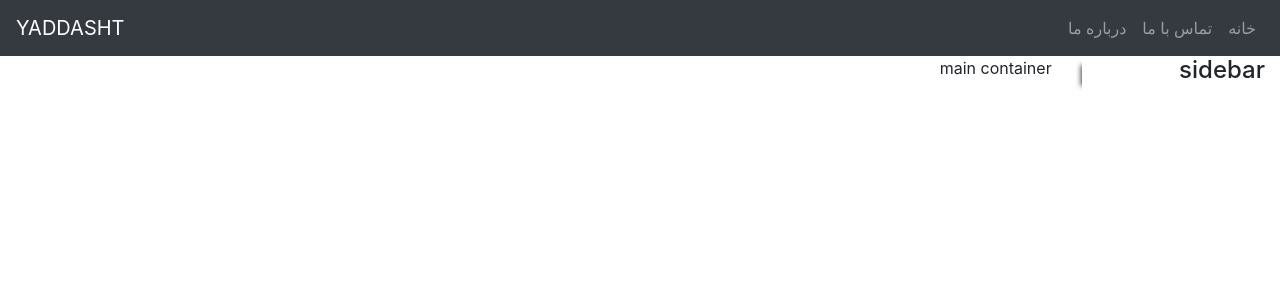
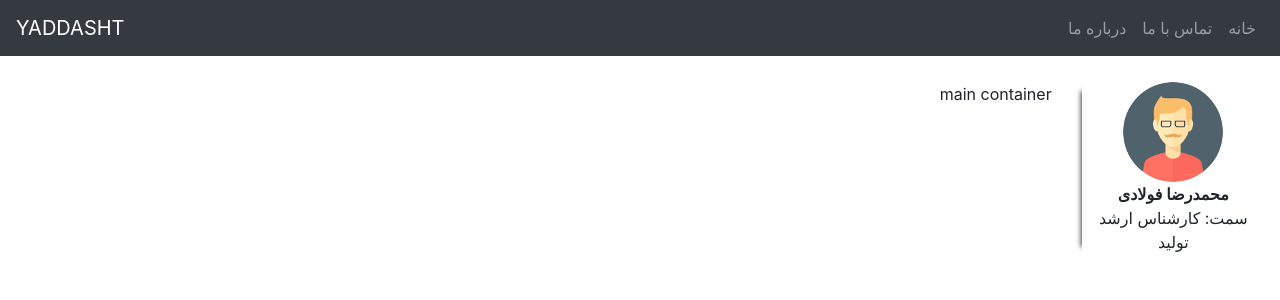
Before and after one commit to fouladi1983/yaddasht, an Angular app: page / in a window 1280 px wide. Shown: the top 300 px of the page. Built offline with nearby package versions, Linux system fonts and the light colour scheme.

Commit message:
sidebar profile info added

```diff
--- a/src/app/app.component.html
+++ b/src/app/app.component.html
@@ -35,7 +35,11 @@
   <div class="row">
     <div class="col-md-2">
       <div class="sidebar">
-        <h4>sidebar</h4>
+        <div class="profile-info">
+          <img id="avatar" src="../assets/img/avatar.png" alt="avatar">
+          <div><b>محمدرضا فولادی</b></div>
+          <div>سمت: کارشناس ارشد تولید</div>
+        </div>
       </div>
     </div>
     <div class="col-md-10">
--- a/src/app/app.component.scss
+++ b/src/app/app.component.scss
@@ -9,12 +9,21 @@
   direction: rtl;
   text-align: right;
   height: 100%;
+  margin-top:2%;
 }
 .sidebar{
   -webkit-box-shadow: -9px 1px 5px -8px rgba(0,0,0,0.75);
   -moz-box-shadow: -9px 1px 5px -8px rgba(0,0,0,0.75);
   box-shadow: -9px 1px 5px -8px rgba(0,0,0,0.75);
   height: 100%;
+}
+.profile-info{
+  text-align: center;
+}
+#avatar{
+  border-radius: 50%;
+  width: 100px;
+  height: 100px;
 }
 
 @media only screen and (max-width: 768px){
@@ -24,4 +33,7 @@
   .small-device{
     display: block;
   }
+  .sidebar{
+    display: none
+  }
 }
```
Also changed, not shown: src/assets/img/avatar.png (added).
